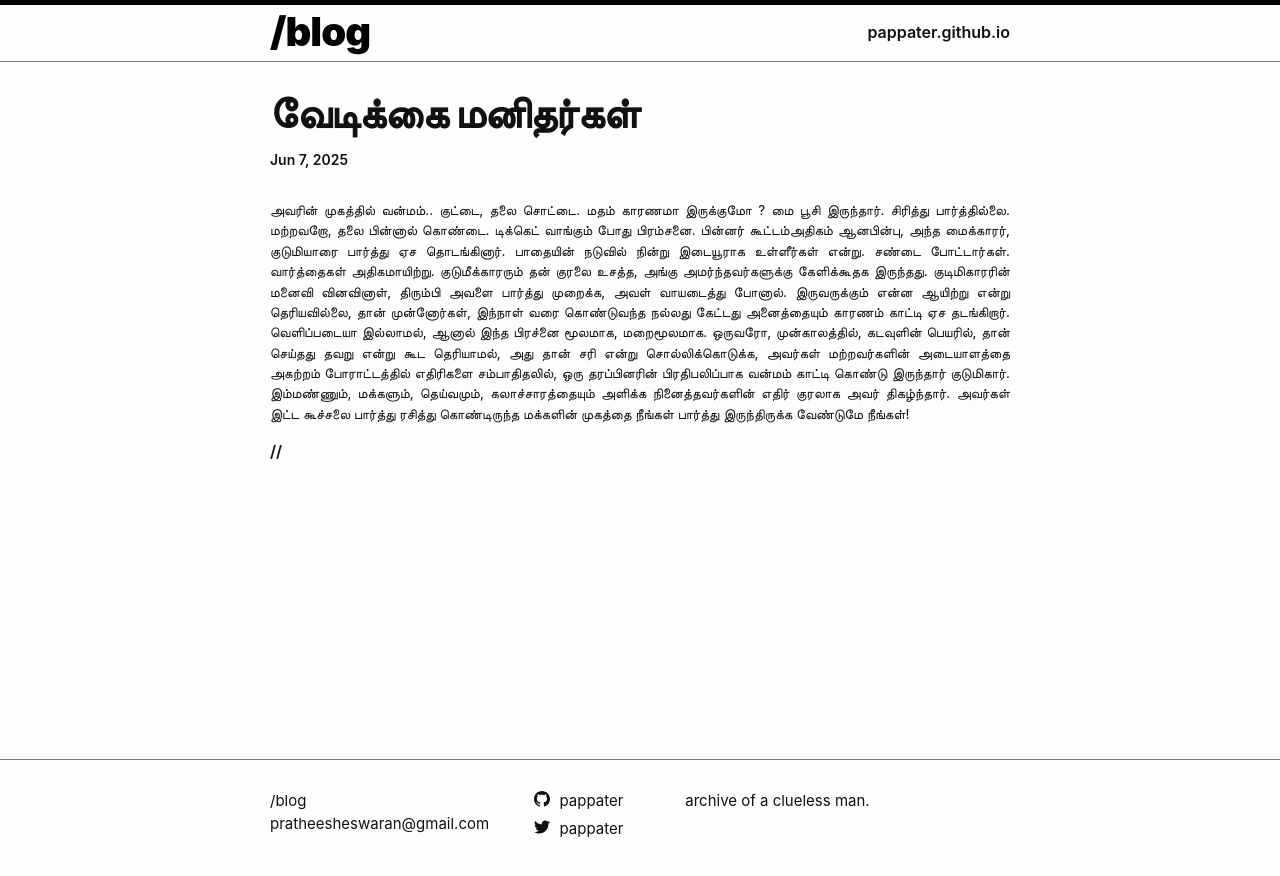
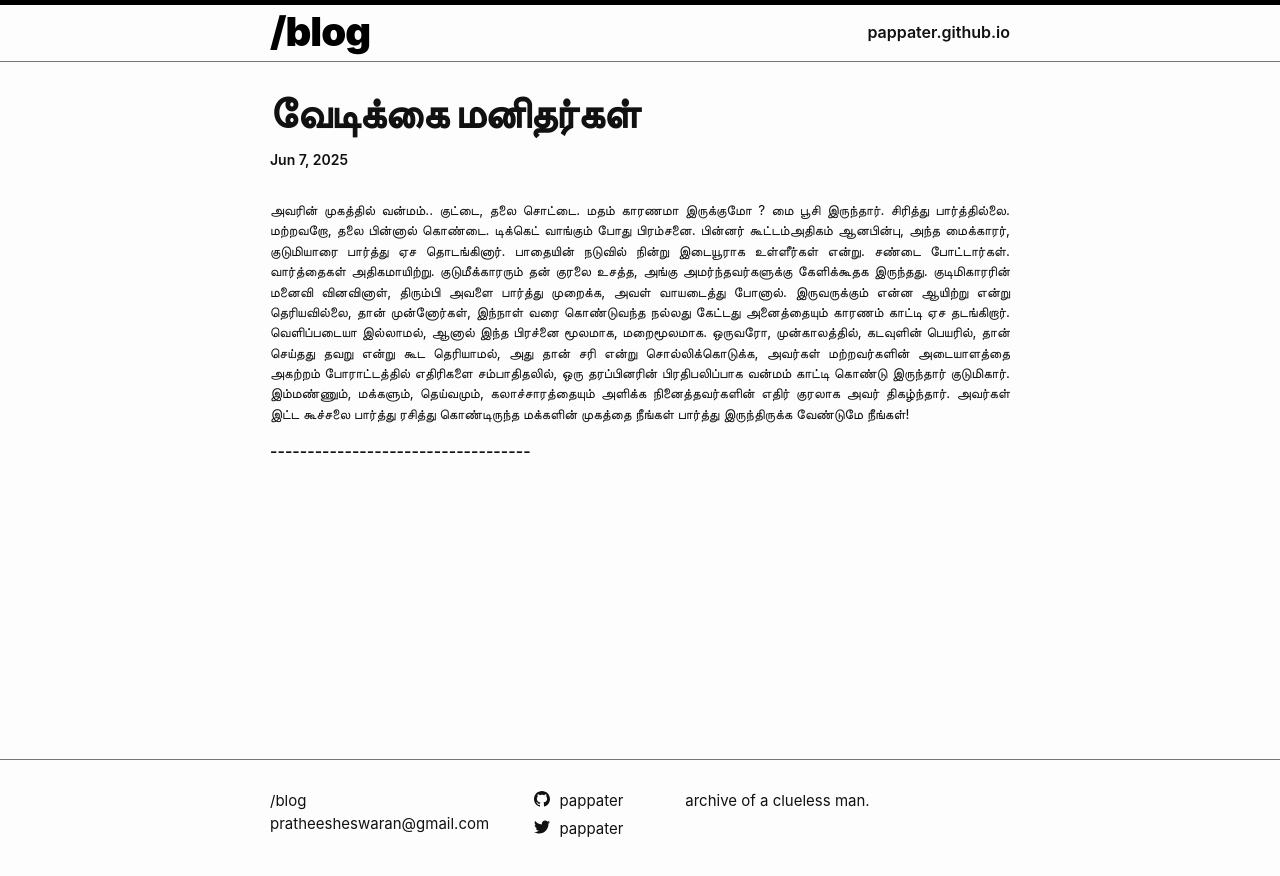
Before and after one commit to pappater/blog, a Jekyll site: the page built from 2025-06-06-வேடிக்கை-மனிதர்கள்.md, in a window 1280 px wide. Shown: the top 876 px of the page. Built offline with Jekyll 4.4.1, drawn with Linux system fonts in a browser that asks for light colours.

Commit message:
Update post.html

```diff
--- a/_layouts/post.html
+++ b/_layouts/post.html
@@ -31,7 +31,7 @@ layout: default
   </header>
 
   <div class="post-content e-content" itemprop="articleBody">
-    {{ content }} //
+    {{ content }} -----------------------------------
   </div>
 
   {%- if site.disqus.shortname -%} {%- include disqus_comments.html -%} {%-
```
